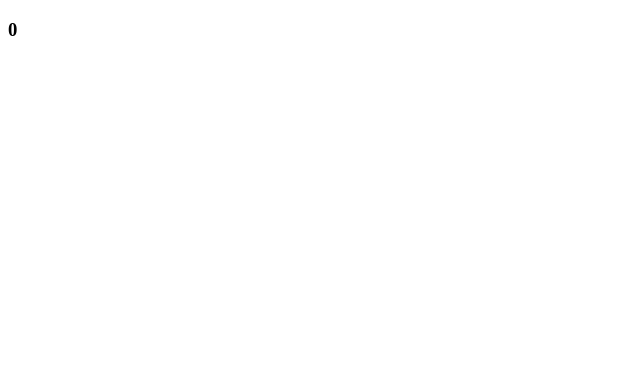
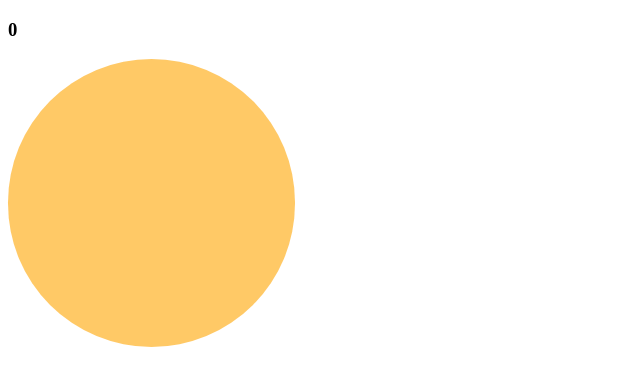
Before and after one commit to emericgautier/bubble-generator, a plain HTML site: page index.html in a window 1280 px wide. Shown: the whole page, without its empty margins (0-640 px from the left). Drawn offline with Linux system fonts and the light colour scheme.

Commit message:
createElement

```diff
--- a/index.js
+++ b/index.js
@@ -1 +1,11 @@
-alert("Hello!");
+const bubble = document.createElement("span");
+bubble.classList.add("bubble");
+document.body.appendChild(bubble);
+console.log(bubble);
+
+// console.log(Math.random() * 200 + 100);
+const size = Math.random() * 200 + 100 + "px";
+// console.log(size);
+
+bubble.style.height = size;
+bubble.style.width = size;
--- a/style.css
+++ b/style.css
@@ -3,3 +3,8 @@ body {
     min-height: 100vh;
     cursor: crosshair;
 }
+.bubble {
+    position: absolute;
+    border-radius: 300px;
+    background: rgba(255, 166, 0, 0.6);
+}
```
